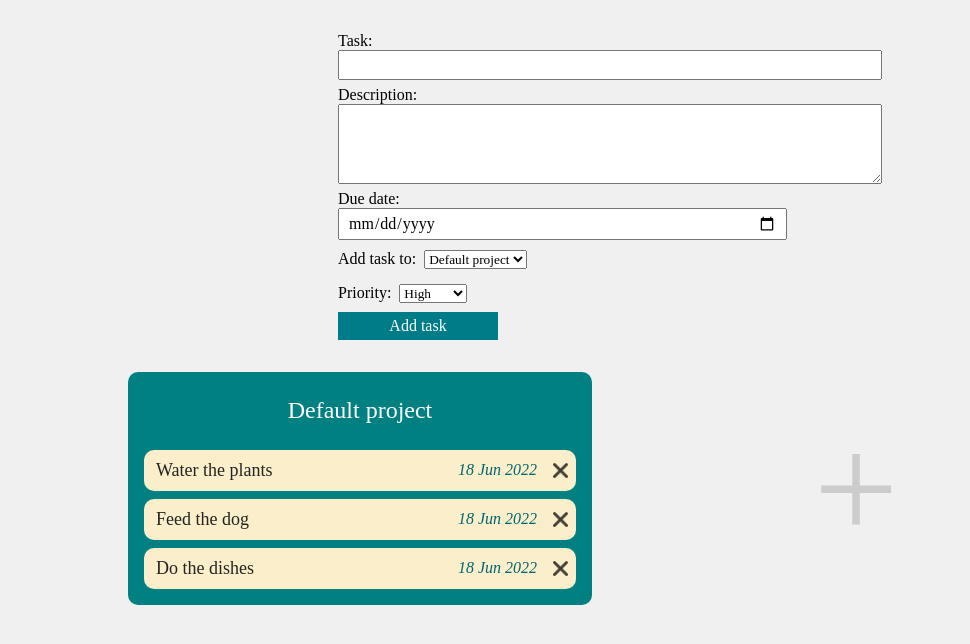
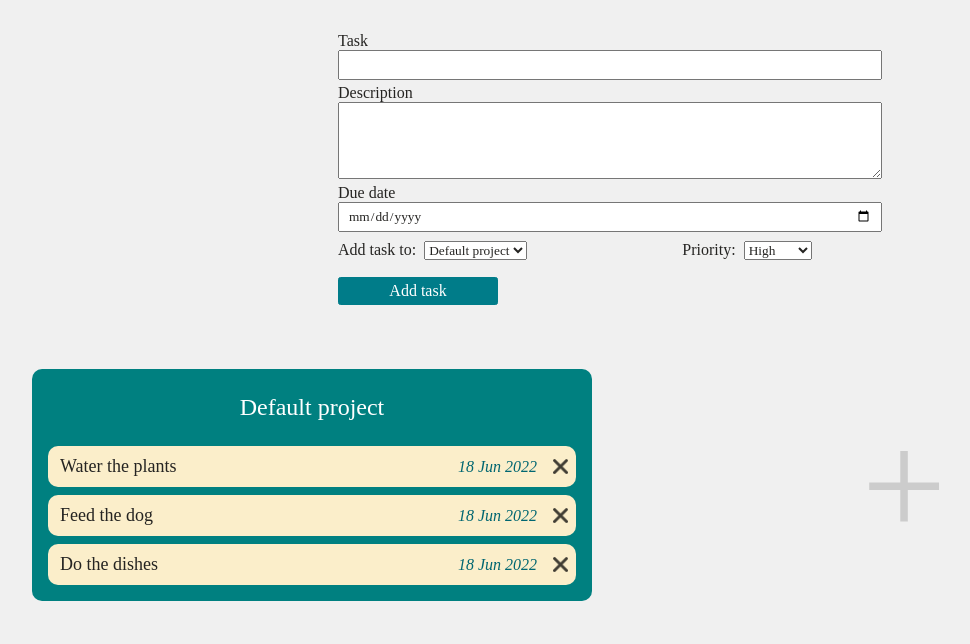
Before and after one commit to MohamedMahgoub04/todo-list, a website built with webpack: page dist/index.html in a window 1280 px wide. Shown: the whole page, without its empty margins (32-1002 px from the left). Built offline with nearby package versions, Linux system fonts and the light colour scheme.

Commit message:
Improve UI

```diff
--- a/dist/index.html
+++ b/dist/index.html
@@ -28,23 +28,23 @@
 
   <div id="add-task">
    <div id="inp" class="full">
-    <p>Task:</p>
+    <p>Task</p>
     <input type="text" placeholder="" >
    </div>
 
    <div id="desc" class="full">
-    <p>Description:</p>
+    <p>Description</p>
     <textarea placeholder="" name="" id="" ></textarea>
    </div>
    <div id="due" class="full">
-    <p>Due date: </p>
+    <p>Due date </p>
     <input type="date" name="" id="calendar">
    </div>
 
-   <div id="menu-div" class="full">
+   <div id="menu-div" class="ful">
     <p>Add task to: </p>
    </div>
-   <div id="priority" class="full">
+   <div id="priority" class="ful">
     <p>Priority:</p>
     <select name="" id="">
      <option value="high">High</option>
--- a/dist/style.css
+++ b/dist/style.css
@@ -7,10 +7,9 @@
  --main: #007c89;
  --main-dark: #006671;
  --secondary: #fbeeca;
-
 }
 *{
- /* border: 1px solid red; */
+ color: var(--black);
  font-family: poppins;
  margin: 0;
  padding: 0;
@@ -30,31 +29,27 @@ body{
  align-items: center;
  justify-content: space-around;
  margin: auto;
- width: 80vw;
- /* height: 100vh; */
+ width: 95vw;
  padding-top: 2rem;
 }
 
 #add-task{
  width: clamp(440px, 60%, 540px);
- /* width: 60%; */
 }
 
-#add-task input{
- /* border: 1px solid var(--main); */
+#inp input{
  padding: 0.25rem 0.5rem;
  font-size: 1rem;
  width: 100%;
 }
 #add-task button, #modal button{
  transition: 0.1s;
- /* border-radius: 5px; */
  border: 1px solid var(--main);
  background-color: var(--main);
  color: var(--white);
  font-size: 1rem;
  padding: 0.25rem 0.5rem;
-
+ border-radius: 2.5px;
 }
 #add-task button:hover, #modal button:hover{
  transition: 0.3s;
@@ -63,15 +58,14 @@ body{
  background-color: var(--main-dark);
 }
 #menu-div, #priority{
- /* margin: 0.5rem 0; */
  display: flex;
  flex-direction: row;
  gap: 0.5rem;
  align-items: center;
- /* text-decoration: ; */
 }
 
 #projects{
+ margin-top: 2rem;
  padding: 2rem;
  display: grid;
  grid-template: 1fr / repeat(auto-fit, minmax(350px, 1fr));
@@ -88,11 +82,6 @@ body{
  display: grid;
  grid-template: 1fr 2fr / 1fr;
  border-radius: 10px;
- /* align-items: space-between; */
- /* justify-content: center; */
- /* align-items: center; */
- /* place-items: c; */
- /* padding: 2rem ; */
 }
 .project *{
  width: 100%;
@@ -103,10 +92,9 @@ body{
 
  width: 100%;
  height: 100%;
- /* justify-self: center;
- align-self: center; */
 }
 .project h3{
+ color: var(--white);
  align-items: center;
  font-size: 1.5rem;
  font-weight: 500;
@@ -117,9 +105,7 @@ body{
  gap: 0.5rem;
  padding: 0 1rem 1rem;
 }
-.project *{
- /* border: 1px solid green; */
-}
+
 
 .task{
  background-color: var(--secondary);
@@ -130,41 +116,26 @@ body{
  display: flex;
  flex-direction: row;
  align-items: center;
- /* justify-content: flex-end; */
  padding: 0.5rem 0.5rem 0.5rem 0.75rem;
- /* gap: 1.5rem; */
 }
 .title{grid-area: task;}
 .description{grid-area: desc;}
 .date{grid-area: date;}
 .del{
  grid-area: del;
- /* display: flex;
- align-items: center;
- justify-content: center; */
 }
 .title:hover, .description:hover, .date:hover{
  cursor: default;
 }
 .grid {
- /* transition: 10s; */
  display: grid;
  grid-template: 1fr 1fr / 5fr 5fr 15px;
  padding: 0.5rem 0.5rem 0.5rem 0.75rem;
- /* column-gap: 1rem; */
  grid-template-areas: 'task date del' 'desc desc desc';
 }
-/* .task p{grid} */
 .grid img{
- /* grid-area: 1 / 2 / 3 / 3 ;  */
  align-self: center;
- /* justify-self: end; */
- /* display: flex;
- flex-direction: column;
- align-items: center;
- justify-content: center; */
 }
-/* .description{grid-area: ;} */
 .task img{
  width: 15px;
  height: 15px;
@@ -211,7 +182,6 @@ body{
  border-radius: 10px;
  width: 50%;
  height: 50%;
- /* gap: 1rem; */
  padding: 1.25rem;
 }
 #modal img{
@@ -225,8 +195,6 @@ body{
 }
 
 #modal h3{
- /* position: absolute;
- top: 2rem; */
  font-weight: 500;
  font-size: 1.75rem;
 }
@@ -257,7 +225,6 @@ body{
 textarea{
  width: 100%;
  height: auto;
- /* margin-top: 0.5rem; */
  padding: 0.25rem 0.5rem;
 }
 
@@ -282,19 +249,15 @@ textarea{
 .grid{
  transform: scaleY(1);
  transition: 0.3s ease-in-out;
- /* animation: transfr 0.3s ease-in-out forwards; */
 }
 .flex{
  transform: scaleY(1);
-  transition: 0.3s ease-in-out;
-  /* animation: collapse 0.3s ease-in-out forwards; */
+ transition: 0.3s ease-in-out;
  }
 
 .description{
  transform: scaleY(0);
-  transition: transform 1s ease 0ms;
- /* opacity: 0.5; */
- /* transition: 1s; */
+ transition: transform 1s ease 0ms;
  display: none;
  color: rgba(0, 0, 0, 0.6);
  font-size: 1rem;
@@ -307,17 +270,13 @@ textarea{
 }
 
 .date{
- /* font-family: ; */
  color: var(--main-dark);
- /* color: var(--secondary); */
  font-style: italic;
  text-align: right;
  padding-right: 1rem;
 }
 
-#add-task * {
- /* border: 1px solid green !important; */
-}
+
 #add-task{
  display: grid;
  grid-template: 1fr 2fr 1fr 0.6fr 0.6fr / 50% 50%;
@@ -346,23 +305,24 @@ textarea{
 #due{
  display: flex;
  flex-direction: column;
- /* align-items: center; */
- /* justify-content: space-between; */
- /* gap: max(0.25rem); */
 }
-#due input{
- width: 82.5%;
-}
+
 #add-task button{
  width: 10rem;
-}
-/* #menu-div, #priority{
- justify-content: center;
-} */
-
-#desc{
- /* overflow: hidden; */
 }
 textarea{
  height: 80%;
 }
+#calendar{
+ width: 5rem;
+}
+#priority{
+ justify-content: center;
+}
+#calendar{
+ padding: 0.25rem 0.5rem;
+  width: 100%;
+}
+#submit{
+ margin-top: 0.5rem;
+}
```
